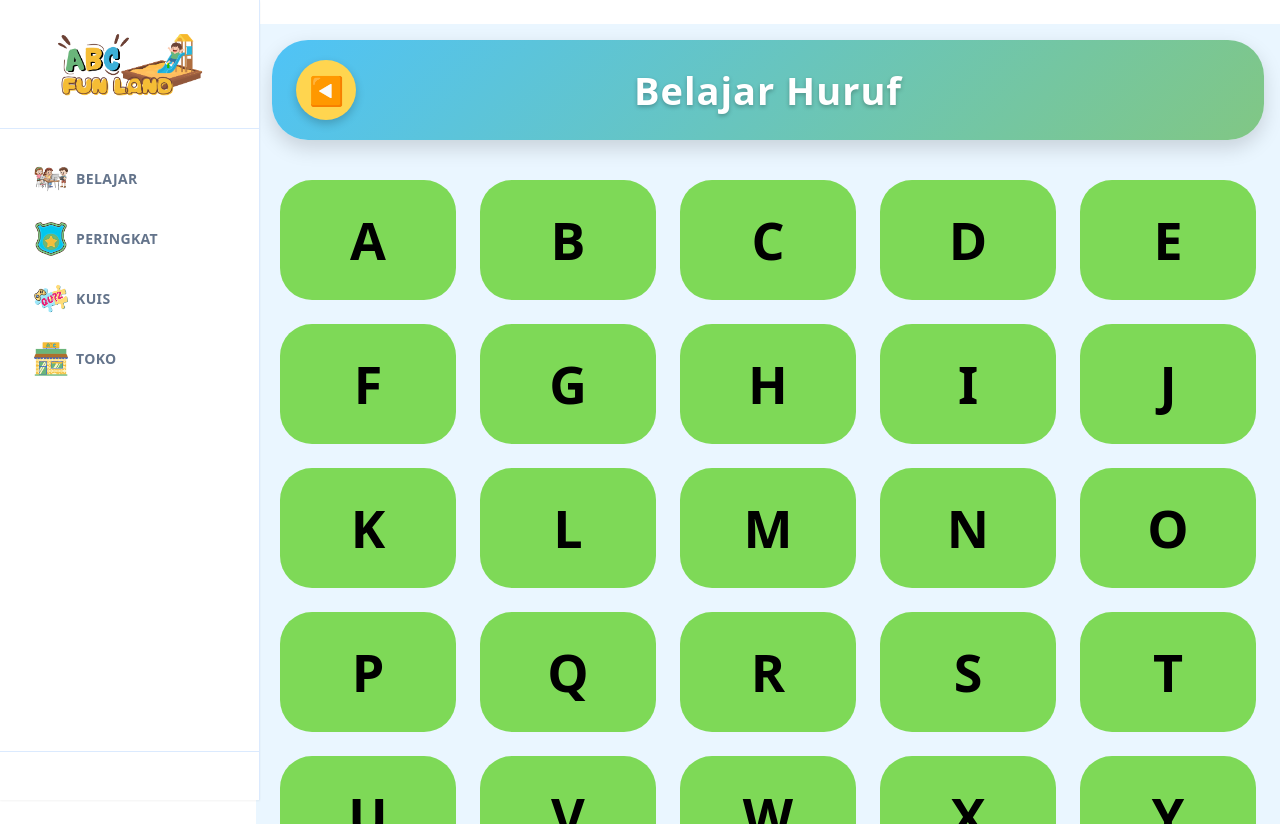
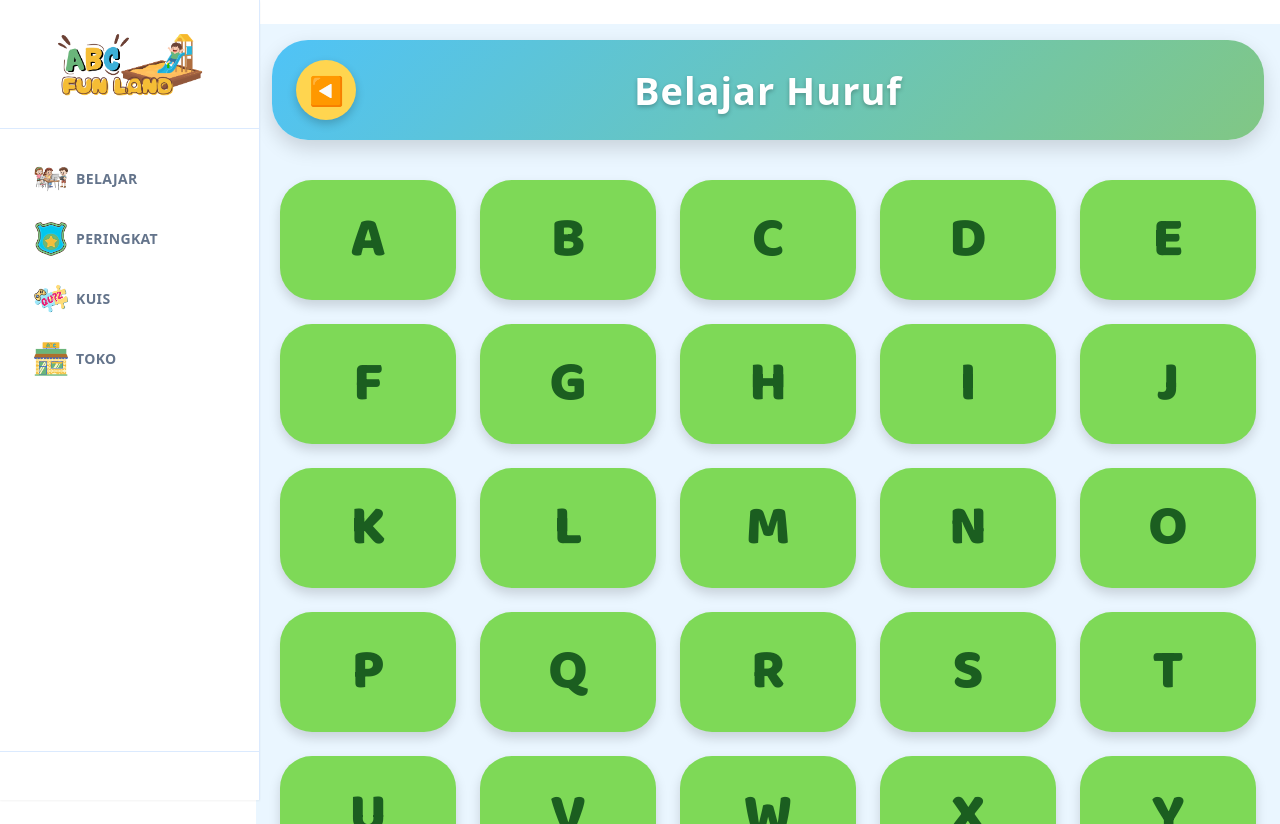
Before and after one commit to Puturahmaa7/https---github.com-utrhmaa-ABCFunLand, a Next.js app in the folder abcfunlearn/: page /learn/belajar_huruf in a window 1280 px wide. Built offline with nearby package versions, Linux system fonts and the light colour scheme.

Commit message:
perbaiki tampilan huruf

```diff
--- a/abcfunlearn/app/(loginUser)/learn/belajar_huruf/page.tsx
+++ b/abcfunlearn/app/(loginUser)/learn/belajar_huruf/page.tsx
@@ -1,11 +1,14 @@
 "use client";
 
 import Link from "next/link";
+import { useState } from "react";
 
 export default function BelajarHurufPage() {
   const huruf = Array.from({ length: 26 }, (_, i) =>
     String.fromCharCode(65 + i)
   );
+
+  const [hovered, setHovered] = useState<string | null>(null);
 
   return (
     <div
@@ -22,6 +25,8 @@ export default function BelajarHurufPage() {
           style={{ textDecoration: "none" }}
         >
           <div
+            onMouseEnter={() => setHovered(h)}
+            onMouseLeave={() => setHovered(null)}
             style={{
               backgroundColor: "#7ED957",
               height: "120px",
@@ -29,11 +34,24 @@ export default function BelajarHurufPage() {
               display: "flex",
               alignItems: "center",
               justifyContent: "center",
-              fontSize: "52px",
+
+              /* FONT ANAK-ANAK */
+              fontFamily: "var(--font-baloo)",
+              fontSize: "56px",
               fontWeight: "800",
-              color: "#000",
+              color: "#1B5E20",
+
               cursor: "pointer",
               userSelect: "none",
+
+              /* HOVER (ROVER) */
+              transform: hovered === h ? "scale(1.12)" : "scale(1)",
+              boxShadow:
+                hovered === h
+                  ? "0 14px 28px rgba(0,0,0,0.25)"
+                  : "0 6px 12px rgba(0,0,0,0.15)",
+
+              transition: "all 0.25s ease",
             }}
           >
             {h}
```
